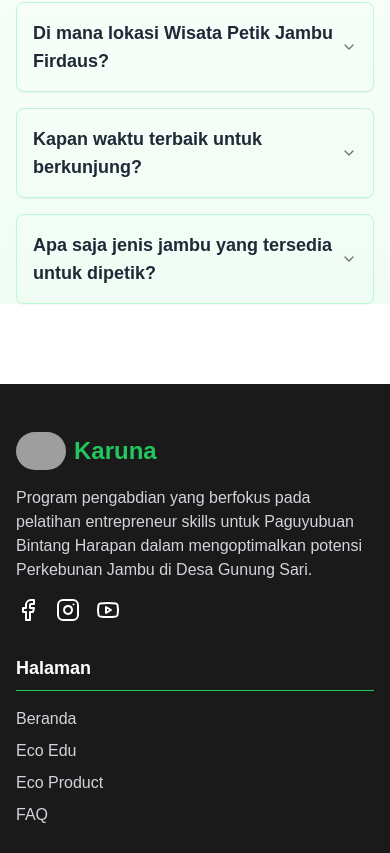
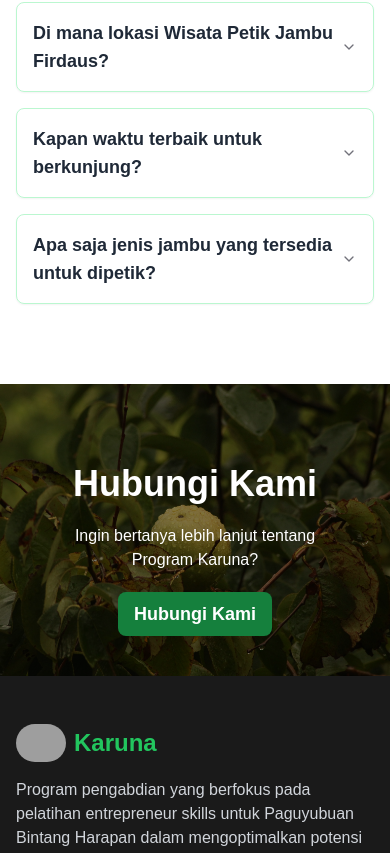
Before and after one commit to ahmadammarm/karuna, a Next.js app: page / in a window 390 px wide. Shown: the part 6791-7644 px from the top of the page. Built offline with nearby package versions, Linux system fonts and the light colour scheme; grey boxes are pictures that could not be loaded.

Commit message:
adjust: add contact component and define any types

```diff
--- a/src/app/layout.tsx
+++ b/src/app/layout.tsx
@@ -3,6 +3,7 @@ import localFont from "next/font/local";
 import "./globals.css";
 import Navbar from "@/components/Navbar";
 import { Footer } from "@/components/Footer";
+import Contact from "@/components/Contact";
 
 const geistSans = localFont({
   src: "./fonts/GeistVF.woff",
@@ -32,6 +33,7 @@ export default function RootLayout({
       >
         <Navbar />
         {children}
+        <Contact />
         <Footer />
       </body>
     </html>
--- a/src/components/About.tsx
+++ b/src/components/About.tsx
@@ -7,7 +7,6 @@ import { Separator } from './ui/separator'
 import AOS from 'aos'
 import 'aos/dist/aos.css'
 import Link from 'next/link'
-import { Button } from './ui/button'
 
 const About = () => {
     useEffect(() => {
@@ -247,7 +246,7 @@ const About = () => {
                                     imageUrl: "/aset-home/6.png",
                                     href: "/produk/tour-guide",
                                 },
-                            ].map((item: any, index: any) => (
+                            ].map((item, index) => (
                                 <Card key={index}
                                     className="relative flex flex-col items-center pt-16 bg-zinc-900 border-none mb-20"
                                     data-aos="fade-up"
@@ -274,7 +273,6 @@ const About = () => {
                                 </Card>
                             ))}
                         </div>
-
                     </div>
                 </div>
             </div>
--- /dev/null
+++ b/src/components/Contact.tsx
@@ -0,0 +1,37 @@
+import Link from 'next/link'
+import React from 'react'
+
+
+const Contact = () => {
+    return (
+        <div>
+            <div
+                className="w-full relative bg-cover bg-center bg-no-repeat py-10 md:py-16 px-12 md:px-24 mb-0"
+                style={{
+                    backgroundImage: `url('/aset-home/banner-5.jpg')`
+                }}
+            >
+                <div className="absolute inset-0 bg-black bg-opacity-50"></div>
+                <div className="relative z-10">
+                    <h2
+                        className="text-4xl md:text-5xl font-bold text-center text-white relative mt-10"
+                        data-aos="fade-up"
+                    >
+                        Hubungi Kami
+                    </h2>
+
+                    <p className="text-center text-white mt-5" data-aos="fade-up">
+                        Ingin bertanya lebih lanjut tentang Program Karuna?
+                    </p>
+                    <div className="flex items-center justify-center mt-5" data-aos="fade-up">
+                        <Link href="/contact" className="text-lg font-bold px-4 py-2 rounded-lg bg-green-700 text-white hover:opacity-75 transition-all ease-in-out duration-200">
+                            Hubungi Kami
+                        </Link>
+                    </div>
+                </div>
+            </div>
+        </div>
+    )
+}
+
+export default Contact
--- a/src/components/Faq.tsx
+++ b/src/components/Faq.tsx
@@ -28,7 +28,7 @@ export const Faq = () => {
     ]
 
     return (
-        <section className="w-full mb-20 bg-gradient-to-b from-white to-green-50">
+        <section className="w-full pb-20">
             <div className="container mx-auto px-4 md:px-6">
                 <motion.div
                     className="flex flex-col items-center justify-center space-y-4 text-center"
--- a/src/components/Navbar.tsx
+++ b/src/components/Navbar.tsx
@@ -47,11 +47,21 @@ const Navbar = () => {
                 href="/"
                 className={`${
                   pathname === '/'
+                    ? 'bg-green-200 text-green-900 font-bold'
+                    : 'text-green-700 hover:bg-green-200 hover:text-green-900'
+                } px-3 py-2 rounded-md text-sm`}
+              >
+                Beranda
+              </Link>
+              <Link
+                href="/about"
+                className={`${
+                  pathname === '/about'
                     ? 'bg-green-200 text-green-900'
                     : 'text-green-700 hover:bg-green-200 hover:text-green-900'
-                } px-3 py-2 rounded-md text-sm font-bold`}
+                } px-3 py-2 rounded-md text-sm`}
               >
-                Beranda
+                About
               </Link>
               <div className="relative">
                 <button
@@ -188,6 +198,16 @@ const Navbar = () => {
               >
                 Beranda
               </Link>
+              <Link
+                href="/about"
+                className={`${
+                  pathname === '/about'
+                    ? 'bg-green-200 text-green-900'
+                    : 'text-green-700 hover:bg-green-200 hover:text-green-900'
+                } block px-3 py-2 rounded-md text-base font-medium`}
+              >
+                About
+              </Link>
               <button
                 onClick={() => setEcoEduwisataOpen(!ecoEduwisataOpen)}
                 className={`${
```
